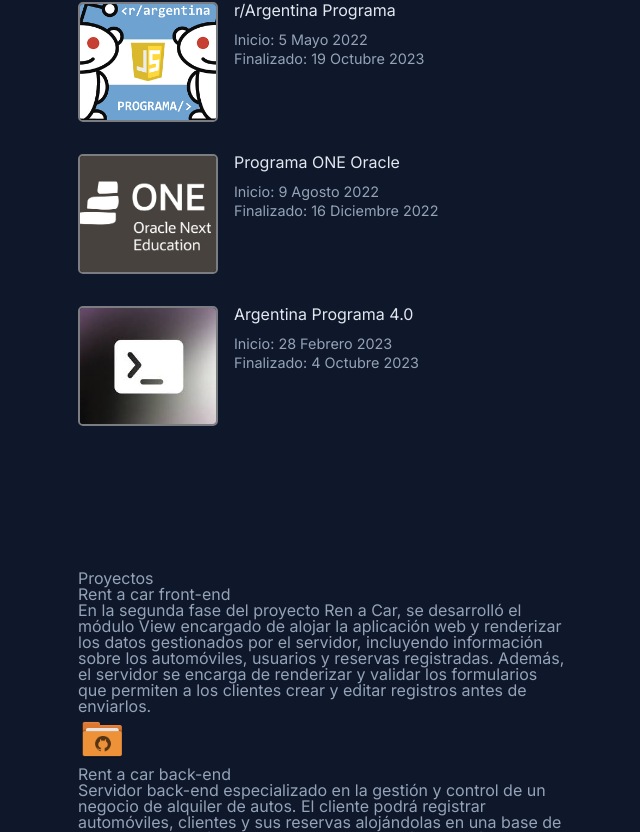
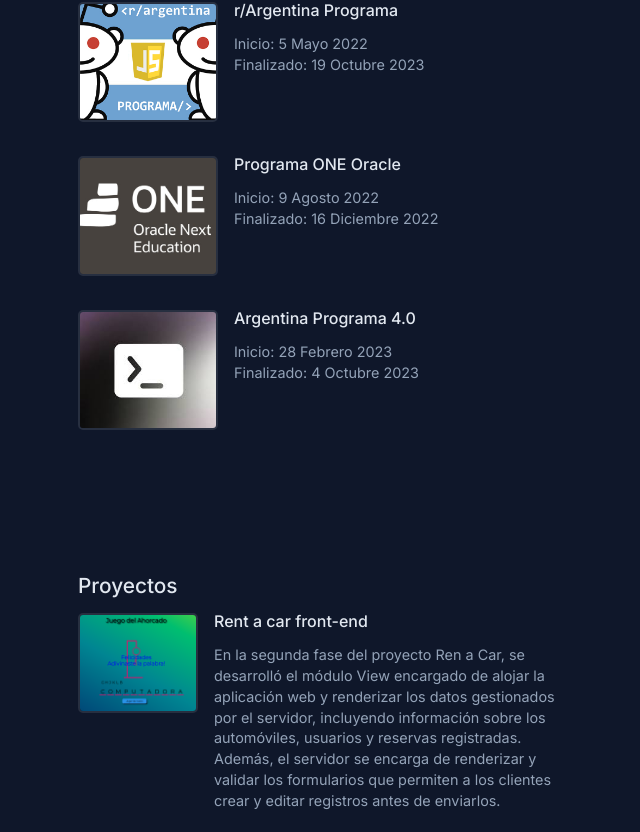
Before and after one commit to Javier104-dev/mi-portafolio, a Next.js app: page / in a window 1280 px wide. Shown: the part 868-1700 px from the top of the page, without its empty margins (570-1210 px from the left). Built offline with nearby package versions, Linux system fonts and the light colour scheme.

Commit message:
seccion proyectos terminada, activado el menu nav

```diff
--- a/components/Header/Header.js
+++ b/components/Header/Header.js
@@ -1,12 +1,15 @@
 import '@/styles/header/header.css'
 import Image from 'next/image';
+import Link from 'next/link';
 
 const Header = () => {
   return (
     <header className='header'>
       <section className='header-container'>
         <div>
-          <h1 className='header-presentation__title'>Javier Villca</h1>
+          <h1>
+            <Link href='/' className='header-presentation__title'>Javier Villca</Link>
+          </h1>
           <p className='header-presentation__subtitle'>Programación Web Full Stack</p>
           <p className='header-presentation__paragraph'>
             Estoy formándote en Programación Full Stack y actualmente estoy participando en el proyecto ONE en Alura Latam y estoy realizando el curso r/Argentina Programa
@@ -14,19 +17,16 @@ const Header = () => {
           <nav className='header-nav'>
             <ul className='asd'>
               <li>
-                <a href='#' className='header-nav__link'>Sobre Mi</a>
+                <a href='#about' className='header-nav__link'>Sobre Mi</a>
               </li>
               <li>
-                <a href='#' className='header-nav__link'>Skills</a>
+                <a href='#skills' className='header-nav__link'>Skills</a>
               </li>
               <li>
-                <a href='#' className='header-nav__link'>Formación</a>
+                <a href='#training' className='header-nav__link'>Formación</a>
               </li>
               <li>
-                <a href='#' className='header-nav__link'>Proyectos</a>
-              </li>
-              <li>
-                <a href='#' className='header-nav__link'>Contacto</a>
+                <a href='#projects' className='header-nav__link'>Proyectos</a>
               </li>
             </ul>
           </nav>
--- a/components/MainContent/About.js
+++ b/components/MainContent/About.js
@@ -1,9 +1,8 @@
 import '@/styles/main-content/about.css'
-import Image from 'next/image';
 
 const About = () => {
   return (
-    <section className='about-section'>
+    <section className='about-section' id='about'>
       <h1 className='about-title'>Sobre Mí</h1>
       <p className='about-paragraph'>
         Estoy comenzando a dar mis primeros pasos como desarrollador web, realice algunos chállenle que formaron parte de mi capacitación en Oracle Next Educación y estoy conforme con lo que logre allí si bien tengo mucho por mejorar intento hacerlo día a día con los recursos que tengo a mi alcance. Mi objetivo actual es conseguir experiencia laboral real y poder crecer en este brazo de la informática.
--- a/components/MainContent/Projects.js
+++ b/components/MainContent/Projects.js
@@ -4,16 +4,11 @@ import Image from 'next/image';
 
 const Projects = () => {
   return (
-    <section className='projects-section'>
+    <section className='projects-section' id='projects'>
       <h1 className='projects-title'>Proyectos</h1>
-      <div className='projects-list'>
+      <div>
         {projects.map((project, i) => (
-          <div key={i} className='card__background'>
-            <div className='projects-list__card'>
-              <div>
-                <h1 className='projects-list__card__name'>{project.name}</h1>
-                <p className='projects-list__card__description'>{project.introduction}</p>
-              </div>
+          <div key={i} className='projects-list__card'>
             <a
               href={project.repository}
               target='_blank'
@@ -21,12 +16,16 @@ const Projects = () => {
               className='projects-list__card__link'
             >
               <Image
-                  src={'/projects/icon-github.png'}
+                src={'/projects/ahorcado.png'}
                 alt='Icon Github'
-                  height={50}
-                  width={50}
+                height={100}
+                width={120}
+                className='projects-list__card__photo'
               />
             </a>
+            <div>
+              <h1 className='projects-list__card__name'>{project.name}</h1>
+              <p className='projects-list__card__description'>{project.introduction}</p>
             </div>
           </div>
         ))}
--- a/components/MainContent/Skills.js
+++ b/components/MainContent/Skills.js
@@ -3,7 +3,7 @@ import '@/styles/main-content/skills.css'
 
 const Skills = () => {
   return (
-    <section className='skills-section'>
+    <section className='skills-section' id="skills">
       <h1 className='skills-title'>Skills</h1>
       <div className='skills-list'>
         <div className='skills-list__item'>
--- a/components/MainContent/Training.js
+++ b/components/MainContent/Training.js
@@ -3,9 +3,10 @@ import '@/styles/main-content/training.css'
 
 const Training = () => {
   return (
-    <section className='training-section'>
+    <section className='training-section' id='training'>
       <h1 className='training-title'>Formación</h1>
       <div className='training-card'>
+        <div>
           <Image
             alt='Argentina Programa'
             src={'/training/argentina_programa.jpg'}
@@ -13,6 +14,7 @@ const Training = () => {
             width={140}
             className='training-card__photo'
           />
+        </div>
         <div>
           <a
             href='https://argentinaprograma.com/'
@@ -29,6 +31,7 @@ const Training = () => {
         </div>
       </div>
       <div className='training-card'>
+        <div>
           <Image
             alt='Oracle'
             src={'/training/oracle.jpg'}
@@ -36,6 +39,7 @@ const Training = () => {
             width={140}
             className='training-card__photo'
           />
+        </div>
         <div>
           <a
             href='https://www.oracle.com/ar/education/oracle-next-education/'
@@ -52,6 +56,7 @@ const Training = () => {
         </div>
       </div>
       <div className='training-card'>
+        <div>
           <Image
             alt='Argentina Programa 4.0'
             src={'/training/argentina_programa4.0.jpg'}
@@ -59,6 +64,7 @@ const Training = () => {
             width={140}
             className='training-card__photo'
           />
+        </div>
         <div>
           <a
             href='https://www.argentina.gob.ar/economia/conocimiento/argentina-programa'
--- a/styles/globals/container.css
+++ b/styles/globals/container.css
@@ -1,3 +1,5 @@
+html { scroll-behavior: smooth; }
+
 body {
   background-color: rgb(15 23 42);
 }
--- a/styles/header/header.css
+++ b/styles/header/header.css
@@ -19,6 +19,7 @@
   color: rgb(226 232 240);
   font-size: 3rem;
   font-weight: 700;
+  text-decoration: none;
 }
 
 .header-presentation__subtitle {
--- a/styles/main-content/about.css
+++ b/styles/main-content/about.css
@@ -1,5 +1,6 @@
 .about-section {
   margin-bottom: 9rem;
+  scroll-margin-top: 6rem;
 }
 
 .about-title {
--- a/styles/main-content/projects.css
+++ b/styles/main-content/projects.css
@@ -0,0 +1,39 @@
+.projects-section {
+  scroll-margin-top: 6rem
+}
+
+.projects-title {
+  color: rgb(226 232 240);
+  font-size: 1.3rem;
+  font-weight: 500;
+  margin-bottom: 1rem;
+}
+
+.projects-list__card {
+  display: flex;
+  margin-bottom: 3rem;
+  transition: 0.2s;
+  gap: 1rem;
+}
+
+.projects-list__card__photo {
+  object-fit: cover;
+  border-radius: 5px;
+  border: 2px solid rgba(255, 255, 255, 0.1);
+  box-sizing: border-box;
+}
+
+.projects-list__card:last-child {
+  margin-bottom: 0rem;
+}
+
+.projects-list__card__name {
+  color: rgb(226 232 240);
+  margin-bottom: 1rem;
+  font-weight: 500;
+}
+
+.projects-list__card__description {
+  font-size: 0.9rem;
+  line-height: 1.3rem;
+}
--- a/styles/main-content/skills.css
+++ b/styles/main-content/skills.css
@@ -1,5 +1,6 @@
 .skills-section {
   margin-bottom: 9rem;
+  scroll-margin-top: 6rem
 }
 
 .skills-title {
--- a/styles/main-content/training.css
+++ b/styles/main-content/training.css
@@ -1,5 +1,6 @@
 .training-section {
   margin-bottom: 9rem;
+  scroll-margin-top: 6rem
 }
 
 .training-title {
@@ -21,8 +22,8 @@
 
 .training-card__photo {
   object-fit: cover;
-  border: 2px solid rgba(158, 157, 157, 0.767);
   border-radius: 5px;
+  border: 2px solid rgba(255, 255, 255, 0.1);
   box-sizing: border-box;
 }
 
@@ -30,10 +31,11 @@
   display: inline-block;
   color: rgb(226 232 240);
   text-decoration: none;
-  margin-bottom: 0.7rem;
+  margin-bottom: 1rem;
+  font-weight: 500;
 }
 
 .training-card__description {
   font-size: 0.9rem;
-  line-height: 1.2rem;
+  line-height: 1.3rem;
 }
```
Also changed, not shown: public/projects/ahorcado.png (added). Lines whose indentation alone changed are shown as unchanged.
